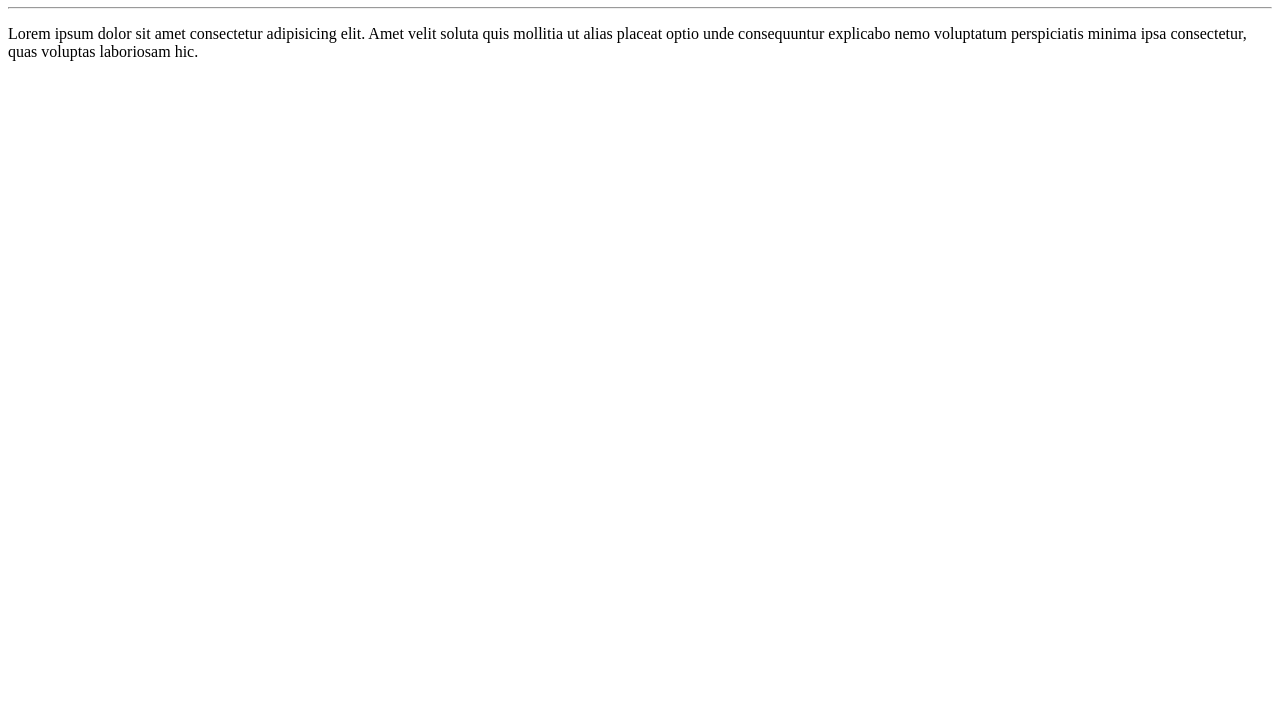
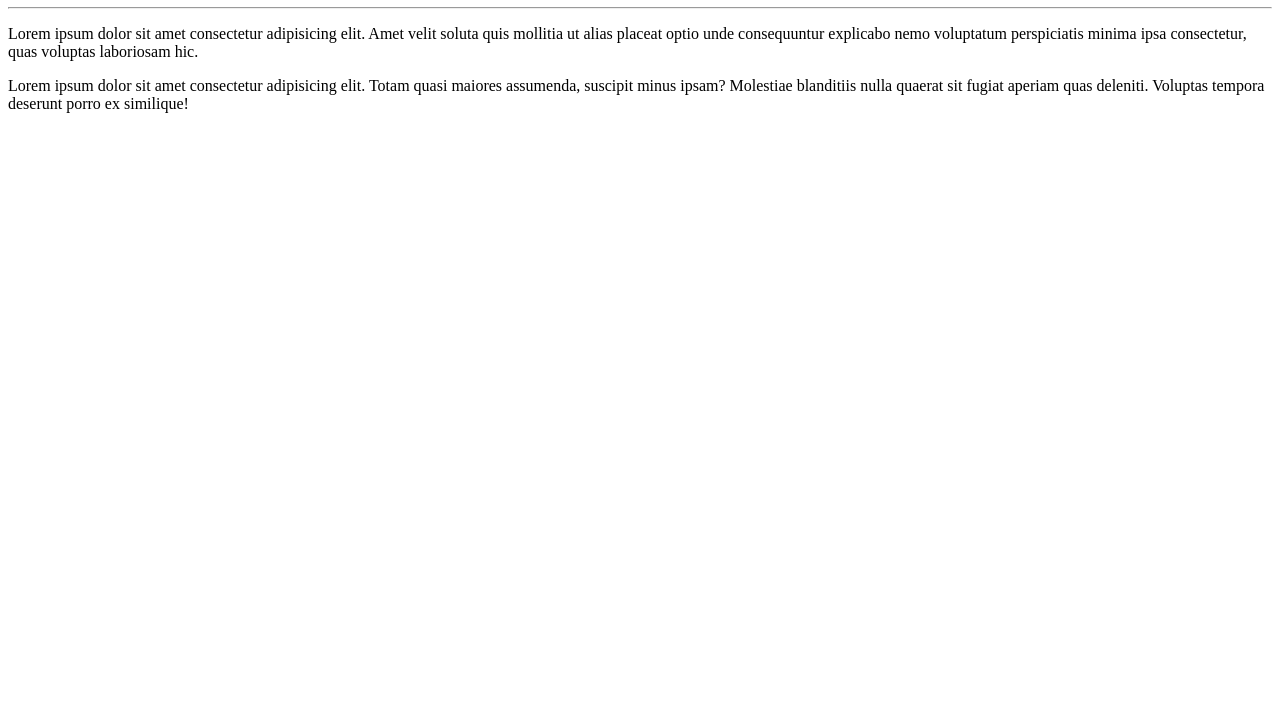
Before and after one commit to Brenojgomes/Ola-Mundo, a plain HTML site: page Site-Exemplo/index.html in a window 1280 px wide. Shown: the part 73-800 px from the top of the page. Drawn offline with Linux system fonts and the light colour scheme.

Commit message:
adicionei um paragrafo

```diff
--- a/Site-Exemplo/index.html
+++ b/Site-Exemplo/index.html
@@ -10,5 +10,6 @@
     <h1>Olá, Mundo!</h1>
     <hr>
     <p>Lorem ipsum dolor sit amet consectetur adipisicing elit. Amet velit soluta quis mollitia ut alias placeat optio unde consequuntur explicabo nemo voluptatum perspiciatis minima ipsa consectetur, quas voluptas laboriosam hic.</p>
+    <p>Lorem ipsum dolor sit amet consectetur adipisicing elit. Totam quasi maiores assumenda, suscipit minus ipsam? Molestiae blanditiis nulla quaerat sit fugiat aperiam quas deleniti. Voluptas tempora deserunt porro ex similique!</p>
 </body>
 </html>
```
